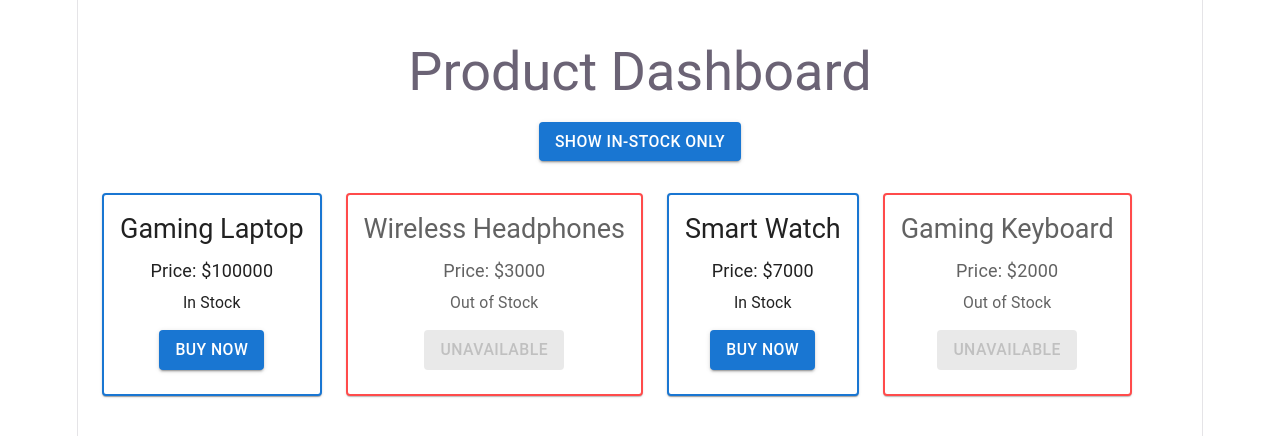
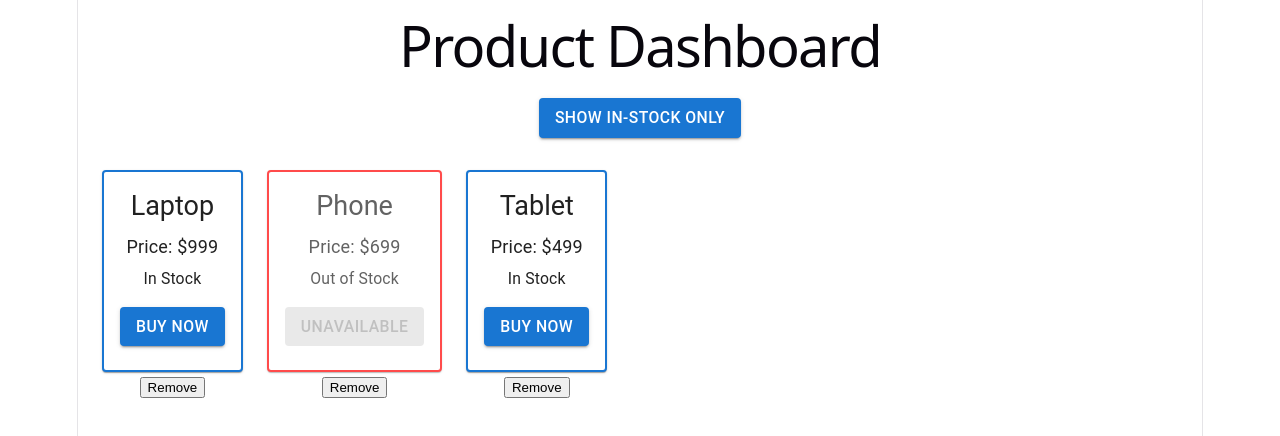
Before and after one commit to Moosealot/lab-product-dashboard-vite, a React (Vite) app: page / in a window 1280 px wide. Shown: the top 436 px of the page. Built offline with nearby package versions, Linux system fonts and the light colour scheme.

Commit message:
fix: match test expectations for title, products, remove, and out-of-stock class

```diff
--- a/src/App.jsx
+++ b/src/App.jsx
@@ -1,37 +1,23 @@
-import React from "react";
+import React, { useState } from "react";
 import ProductList from "./components/ProductList";
 
+const sampleProducts = [
+  { id: 1, name: "Laptop", price: 999, inStock: true },
+  { id: 2, name: "Phone", price: 699, inStock: false },
+  { id: 3, name: "Tablet", price: 499, inStock: true },
+];
+
 function App() {
-  const products = [
-    {
-      id: 1,
-      name: "Gaming Laptop",
-      price: 100000,
-      inStock: true,
-    },
-    {
-      id: 2,
-      name: "Wireless Headphones",
-      price: 3000,
-      inStock: false,
-    },
-    {
-      id: 3,
-      name: "Smart Watch",
-      price: 7000,
-      inStock: true,
-    },
-    {
-      id: 4,
-      name: "Gaming Keyboard",
-      price: 2000,
-      inStock: false,
-    },
-  ];
+  const [products, setProducts] = useState(sampleProducts);
+
+  const removeProduct = (id) => {
+    setProducts(products.filter((p) => p.id !== id));
+  };
 
   return (
     <div>
-      <ProductList products={products} />
+      <h1>Product Dashboard</h1>
+      <ProductList products={products} onRemove={removeProduct} />
     </div>
   );
 }
--- a/src/components/ProductList.jsx
+++ b/src/components/ProductList.jsx
@@ -1,25 +1,18 @@
 import React, { useState } from "react";
 import ProductCard from "./ProductCard";
+import { Button, Container, Grid } from "@mui/material";
 
-import { Button, Container, Typography, Grid } from "@mui/material";
-
-function ProductList({ products }) {
+function ProductList({ products, onRemove }) {
   const [showInStock, setShowInStock] = useState(false);
 
   const filteredProducts = showInStock
     ? products.filter((product) => product.inStock)
     : products;
 
-  const noProductsInStock = products.every(
-    (product) => product.inStock === false
-  );
+  const noProductsInStock = products.every((p) => p.inStock === false);
 
   return (
     <Container sx={{ marginTop: 5 }}>
-      <Typography variant="h3" align="center" gutterBottom>
-        Product Dashboard
-      </Typography>
-
       <Button
         variant="contained"
         onClick={() => setShowInStock(!showInStock)}
@@ -29,14 +22,16 @@ function ProductList({ products }) {
       </Button>
 
       {noProductsInStock ? (
-        <Typography variant="h5" color="error">
-          No products are currently in stock.
-        </Typography>
+        <p>No products are currently in stock.</p>
       ) : (
         <Grid container spacing={3}>
           {filteredProducts.map((product) => (
             <Grid item xs={12} sm={6} md={4} key={product.id}>
-              <ProductCard product={product} />
+              {/* Required by tests: plain div with out-of-stock class + Remove button */}
+              <div className={product.inStock ? "" : "out-of-stock"}>
+                <ProductCard product={product} />
+                <button onClick={() => onRemove(product.id)}>Remove</button>
+              </div>
             </Grid>
           ))}
         </Grid>
```
